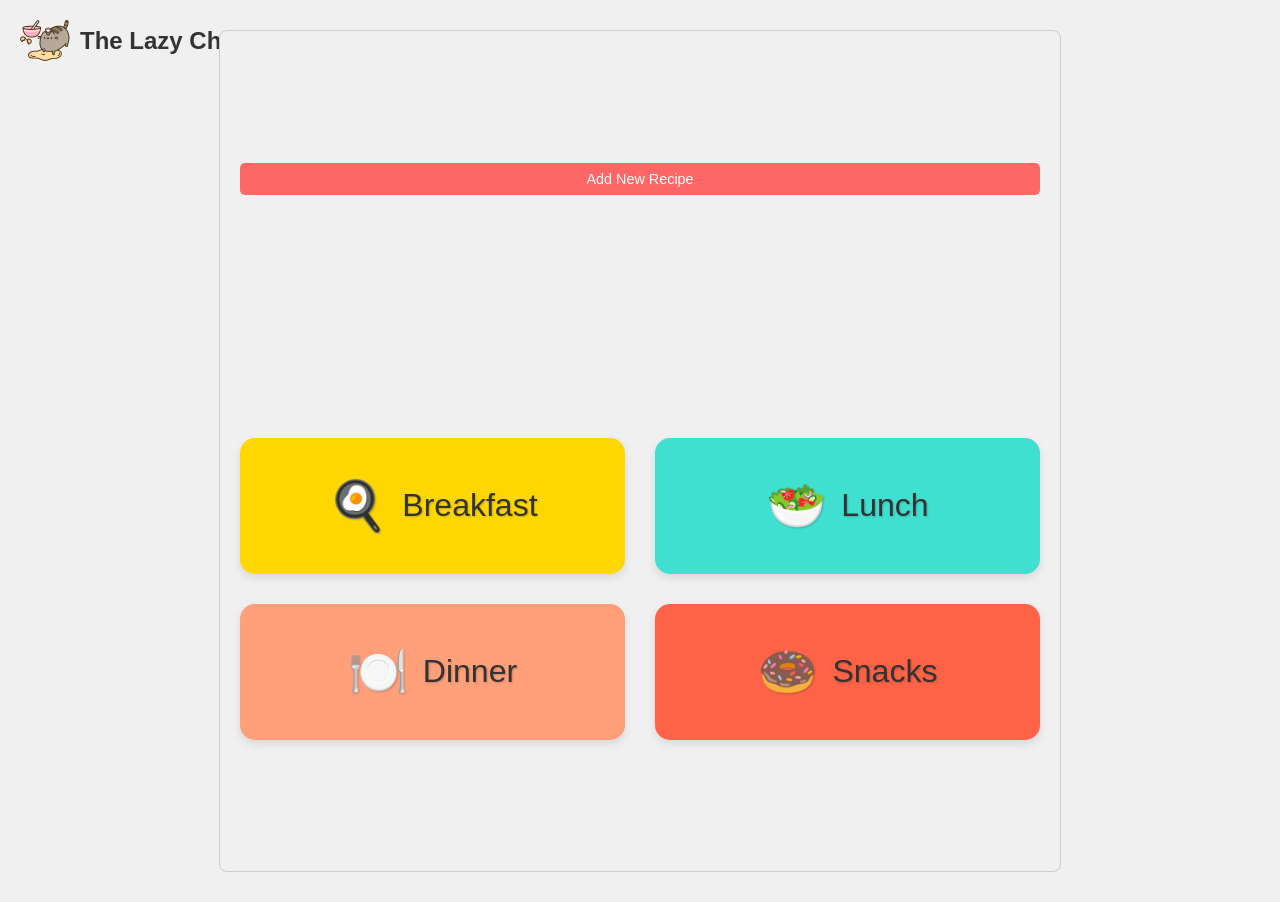
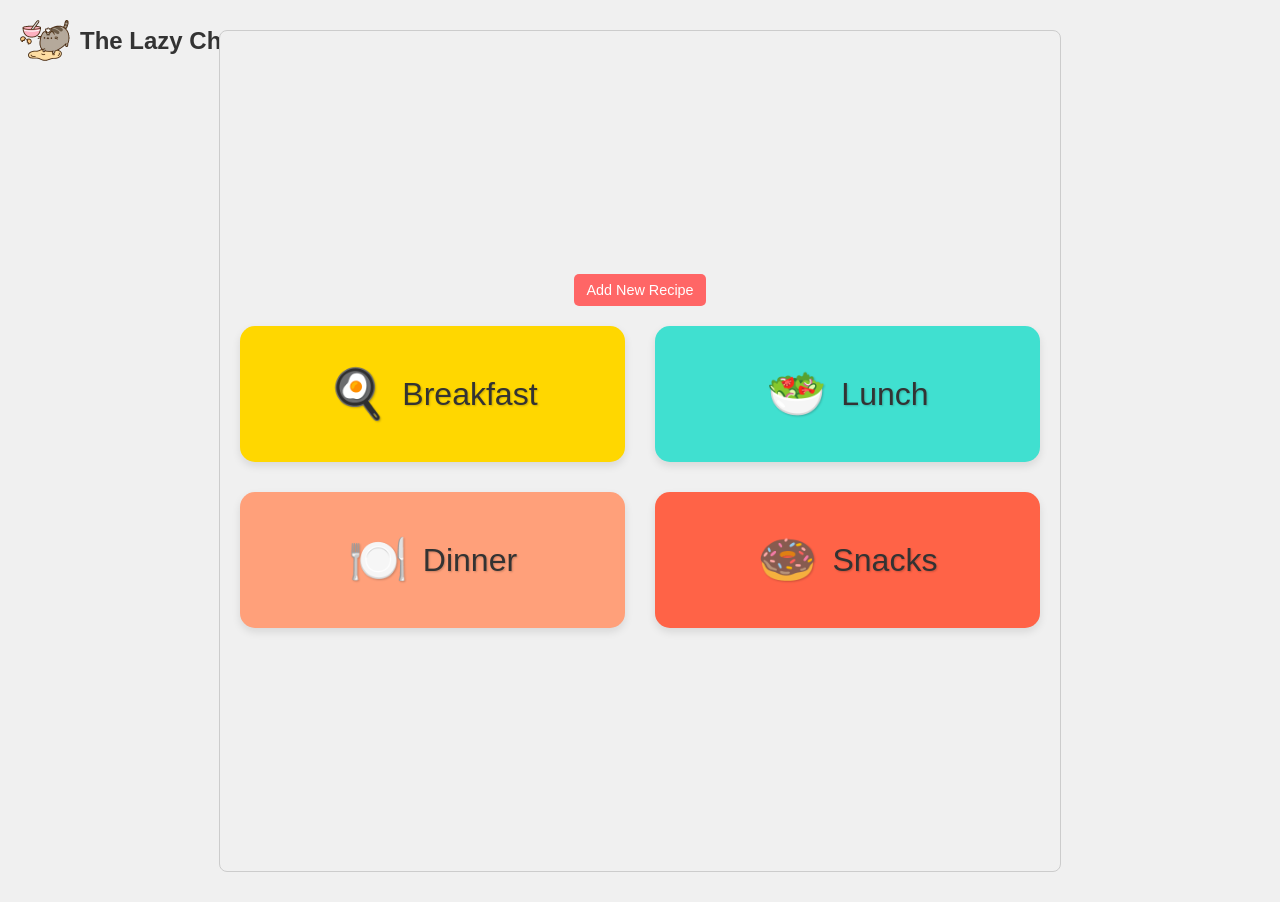
Before and after one commit to VScodess/The-Lazy-Chef, a React (Create React App) app in the folder frontend/: page / in a window 1280 px wide. Built offline with nearby package versions, Linux system fonts and the light colour scheme.

Commit message:
CSS changes

```diff
--- a/frontend/src/components/RecipeTile.css
+++ b/frontend/src/components/RecipeTile.css
@@ -8,6 +8,7 @@
   margin-bottom: 10px;
   background-color: #f9f9f9;
   box-shadow: 0 2px 4px rgba(0, 0, 0, 0.1);
+  width: 100%;
 }
 
 .tile-container img {
@@ -25,7 +26,7 @@
   justify-content: center;
 }
 
-.title {
+.tile-title {
   font-size: 1.2em;
   font-weight: bold;
   margin-bottom: 5px;
@@ -34,11 +35,12 @@
 .summary {
   font-size: 0.9em;
   color: #666;
-  margin-bottom: 5px;
+  margin-bottom: 20px;
 }
 
 .tags {
   display: flex;
+  justify-content: center;
   flex-wrap: wrap;
 }
 
--- a/frontend/src/components/RecipeTile.js
+++ b/frontend/src/components/RecipeTile.js
@@ -17,7 +17,7 @@ const RecipeTile = ({ recipe }) => {
         className="recipe-image"
       />
       <div className="content">
-        <h3 className="title">{recipe.name}</h3>
+        <h3 className="tile-title">{recipe.name}</h3>
         <p className="summary">{recipe.summary}</p>
         <div className="tags">
           {recipe.tags.map((tag, index) => (
--- a/frontend/src/pages/RecipesPage.css
+++ b/frontend/src/pages/RecipesPage.css
@@ -1,12 +1,16 @@
 .container {
-  display: grid;
+  display: flex;
   grid-template-columns: 1fr;
-  gap: 20px; /* Adjust the gap as needed for desired spacing */
+  gap: 20px;
+  /* Adjust the gap as needed for desired spacing */
   padding: 40px;
   max-width: 800px;
   margin: 0 auto;
+  width: 100%
 }
 
-.tile-container { /* Target the RecipeTile container */
-  margin: 0; /* Remove any default margins */
+.tile-container {
+  /* Target the RecipeTile container */
+  margin: 0;
+  /* Remove any default margins */
 }
```
Also changed, not shown: 1 other file (tests, documents, lock files or other folders).
